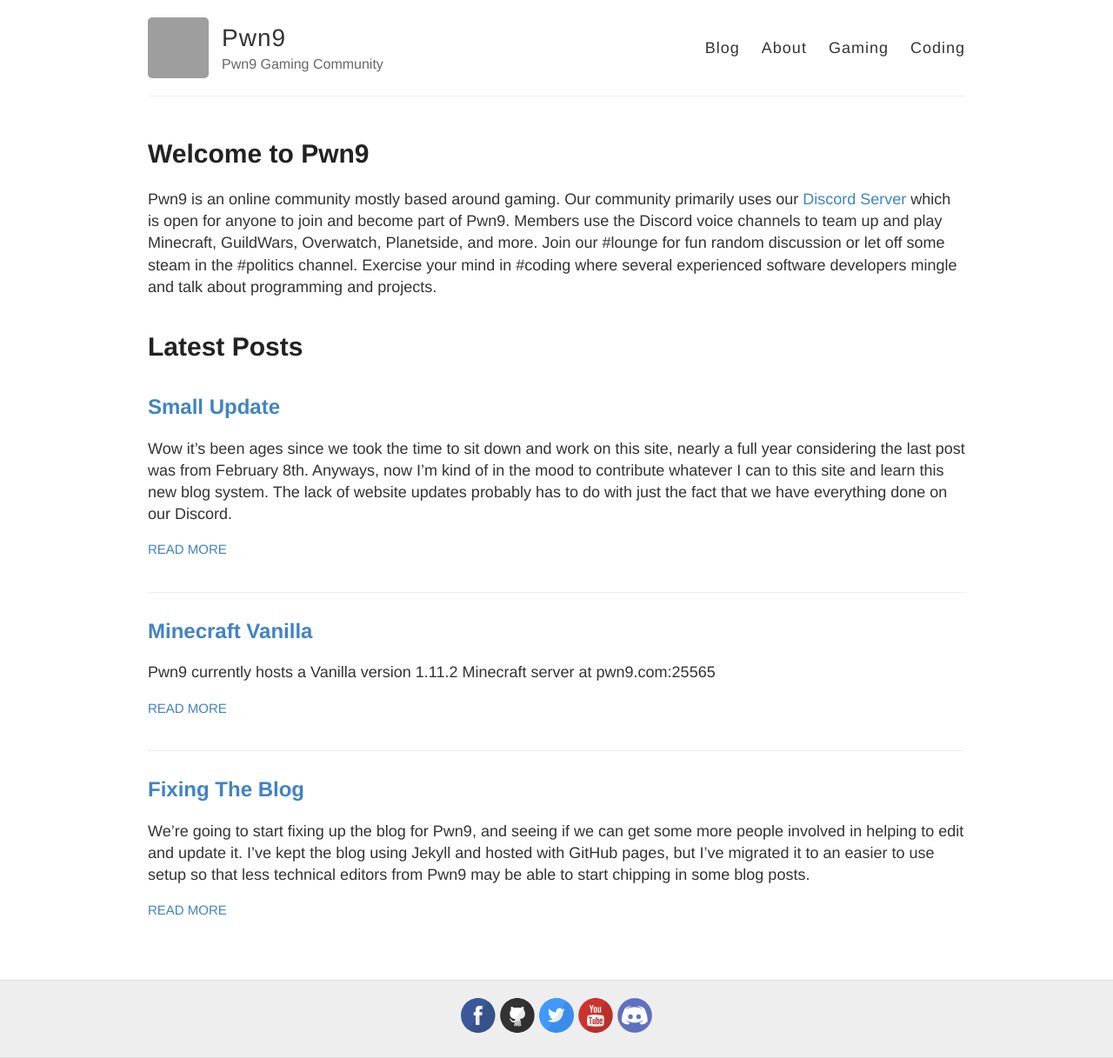
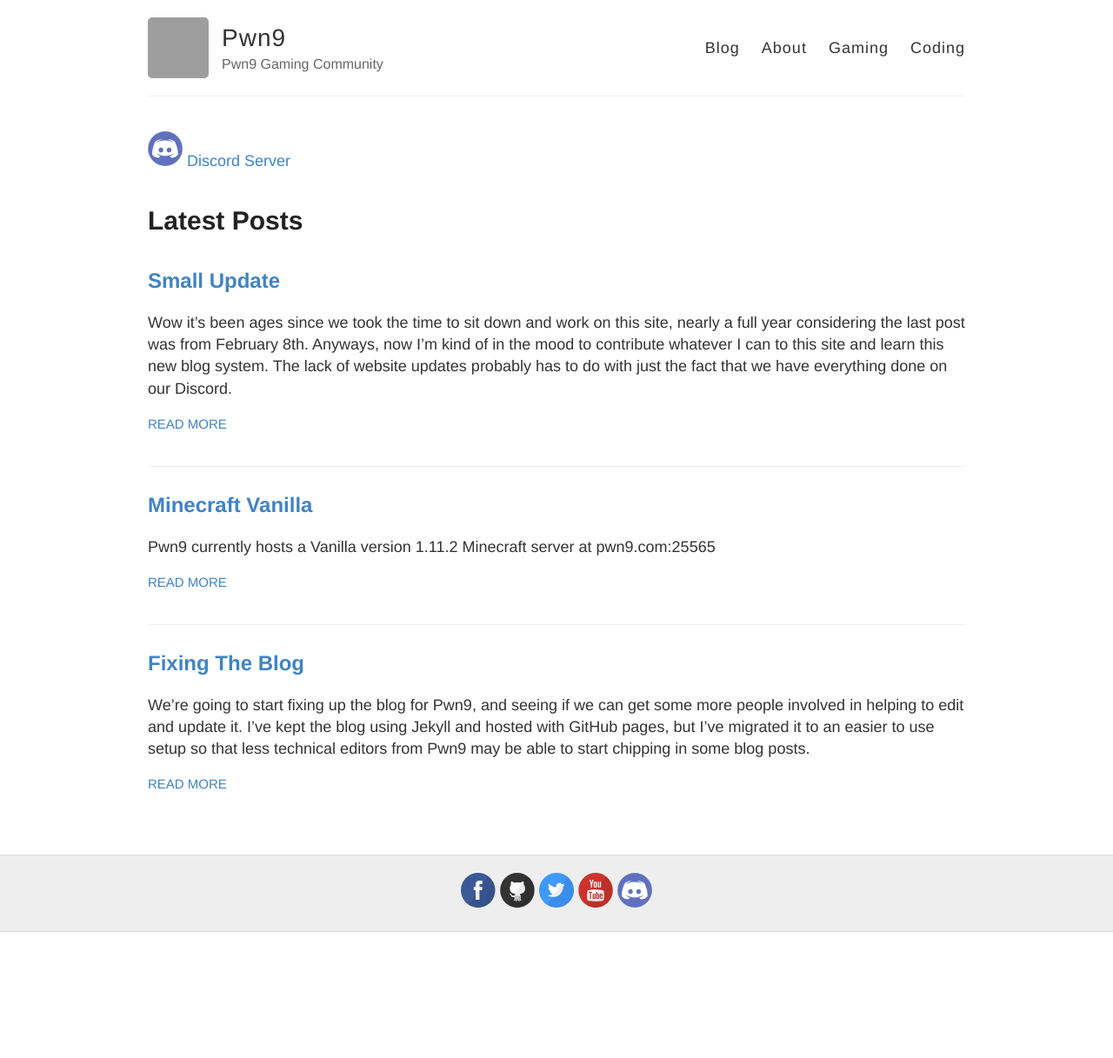
Before and after one commit to Pwn9/blog-pwn9-com.github.io, a Jekyll site: the page built from index.html, in a window 1280 px wide. Shown: the whole page at 87% size. Built offline with Jekyll 4.4.1, drawn with Linux system fonts in a browser that asks for light colours; after the commit the page ends 1072 px from its top, so only the background shows below that; grey boxes are pictures that could not be loaded.

Commit message:
Update index.html

```diff
--- a/index.html
+++ b/index.html
@@ -3,11 +3,8 @@
 published: true
 ---
 <!-- Place for an intro paragraph on the homepage -->
-<h1>Welcome to Pwn9</h1>
 <div class="entry">
-  Pwn9 is an online community mostly based around gaming. Our community primarily uses our <a href="http://discord.pwn9.com">Discord Server</a> which is open for anyone to join and become part of Pwn9.
-
-  Members use the Discord voice channels to team up and play Minecraft, GuildWars, Overwatch, Planetside, and more. Join our #lounge for fun random discussion or let off some steam in the #politics channel. Exercise your mind in #coding where several experienced software developers mingle and talk about programming and projects.
+	<a href="http://discord.pwn9.com"><i class="svg-icon discord"></i> Discord Server</a>
 </div>
 <!-- End Intro -->
 
```
